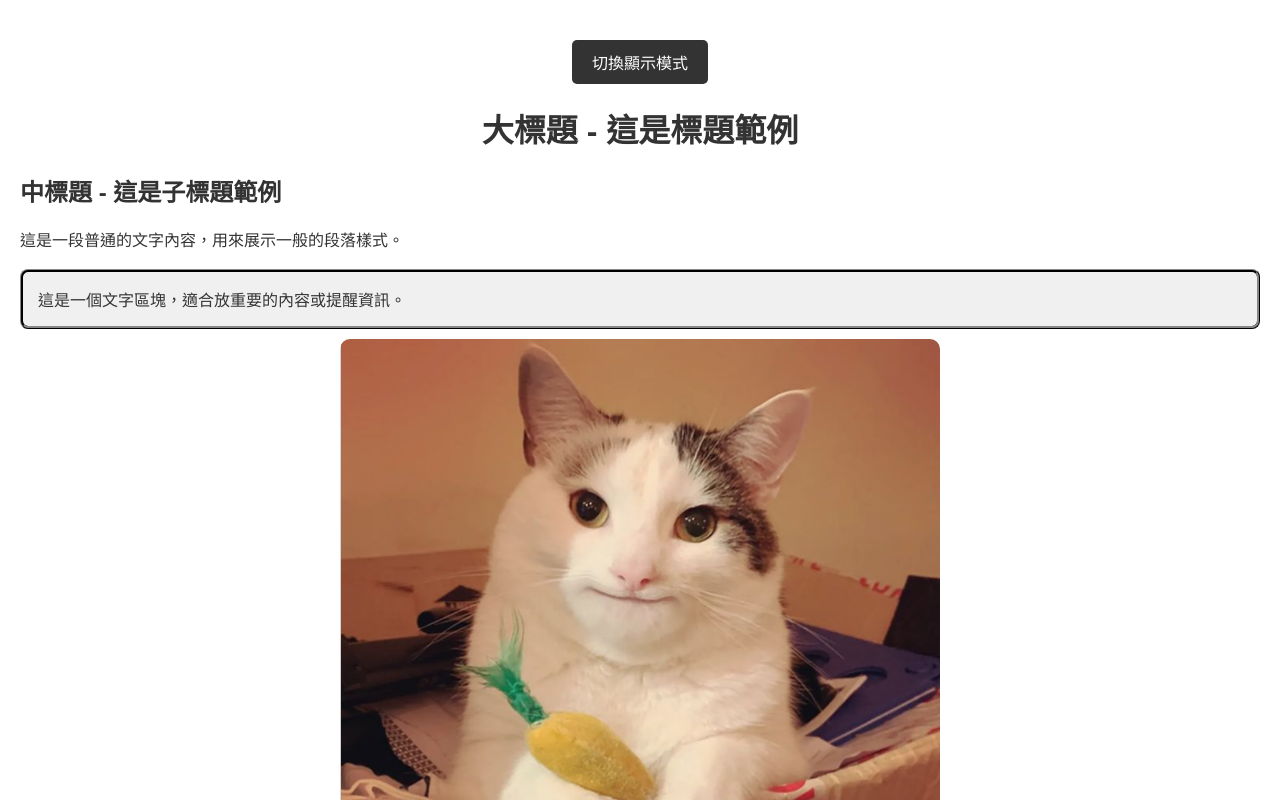
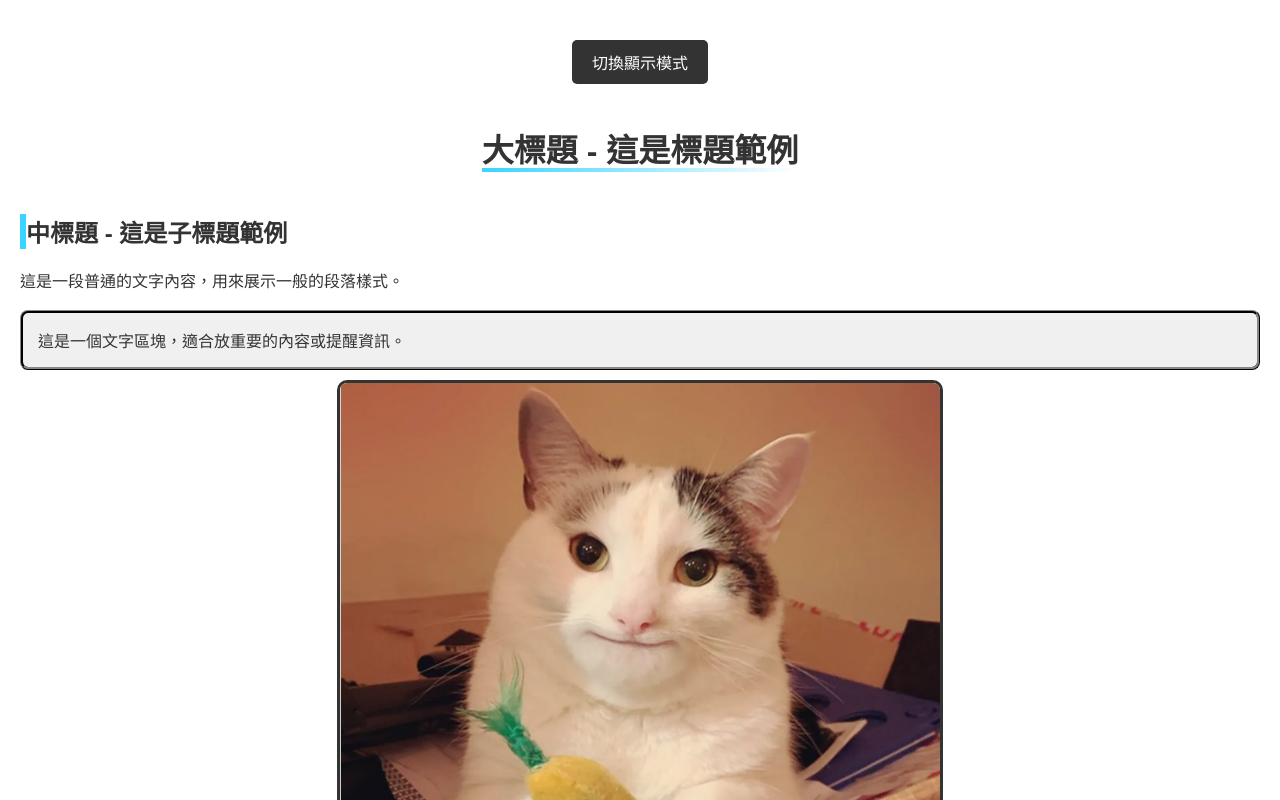
Before and after one commit to Submarine7274/NTCU-CS-Website, a plain HTML site: page CSS測試.html in a window 1280 px wide. Shown: the top 800 px of the page. Drawn offline with Linux system fonts and the light colour scheme.

Commit message:
修改大標與中標

```diff
--- a/lightoff.css
+++ b/lightoff.css
@@ -4,23 +4,32 @@ body {
     font-family: Arial, sans-serif;
     margin: 0;
     padding: 20px;
+    text-align: center;
 }
 
 h1 {
     font-size: 32px;
     font-weight: bold;
     text-align: center;
+    padding-bottom: 1px;
+    background-image: linear-gradient(to right, #FFE62D, transparent);
+    background-size: 100% 4px;
+    background-repeat: no-repeat;
+    background-position: bottom;
+    display: inline-block;
 }
 
 h2 {
     font-size: 24px;
     font-weight: bold;
-
+    border-left: 6px solid #FFE62D;
+    text-align: left;
 }
 
 p {
     font-size: 16px;
     line-height: 1.6;
+    text-align: left;
 }
 
 .text-block {
@@ -30,6 +39,7 @@ p {
     border-radius: 8px;
     border-style: ridge;
     border-color: #ddd;
+    text-align: left;
 }
 
 .responsive-img {
@@ -37,6 +47,7 @@ p {
     max-width: 600px;
     height: auto;
     object-fit: contain;
+    border: 3px solid #fff;
     border-radius: 10px;
     display: block;
     margin: 10px auto;
@@ -52,4 +63,5 @@ p {
     border-radius: 5px;
     background: #fff;
     color: #1e1e1e;
+    text-align: center;
 }
--- a/lighton.css
+++ b/lighton.css
@@ -4,21 +4,31 @@ body {
     font-family: Arial, sans-serif;
     margin: 0;
     padding: 20px;
+    text-align: center;
 }
 h1 {
     font-size: 32px;
     font-weight: bold;
     text-align: center;
+    padding-bottom: 1px;
+    background-image: linear-gradient(to right, #39D4FF, transparent);
+    background-size: 100% 4px;
+    background-repeat: no-repeat;
+    background-position: bottom;
+    display: inline-block;
 }
 
 h2 {
     font-size: 24px;
     font-weight: bold;
+    border-left: 6px solid #39D4FF;
+    text-align: left;
 }
 
 p {
     font-size: 16px;
     line-height: 1.6;
+    text-align: left;
 }
 
 .text-block {
@@ -28,6 +38,7 @@ p {
     border-radius: 8px;
     border-style: ridge;
     border-color: #333;
+    text-align: left;
 }
 
 .responsive-img {
@@ -35,6 +46,7 @@ p {
     max-width: 600px;
     height: auto;
     object-fit: contain;
+    border: 3px solid #333;
     border-radius: 10px;
     display: block;
     margin: 10px auto;
@@ -50,4 +62,5 @@ p {
     border-radius: 5px;
     background: #333;
     color: #fff;
+    text-align: center;
 }
```
